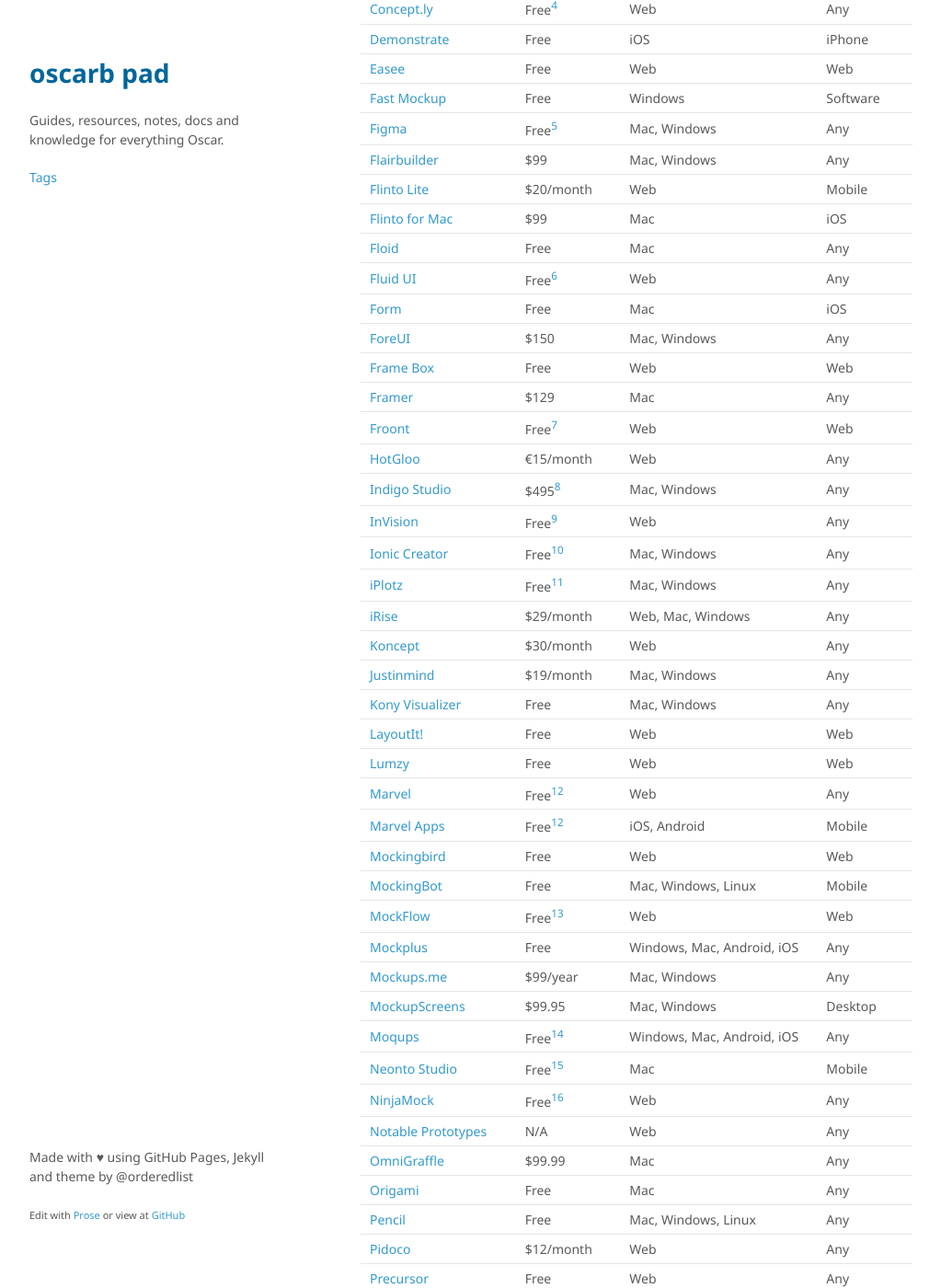
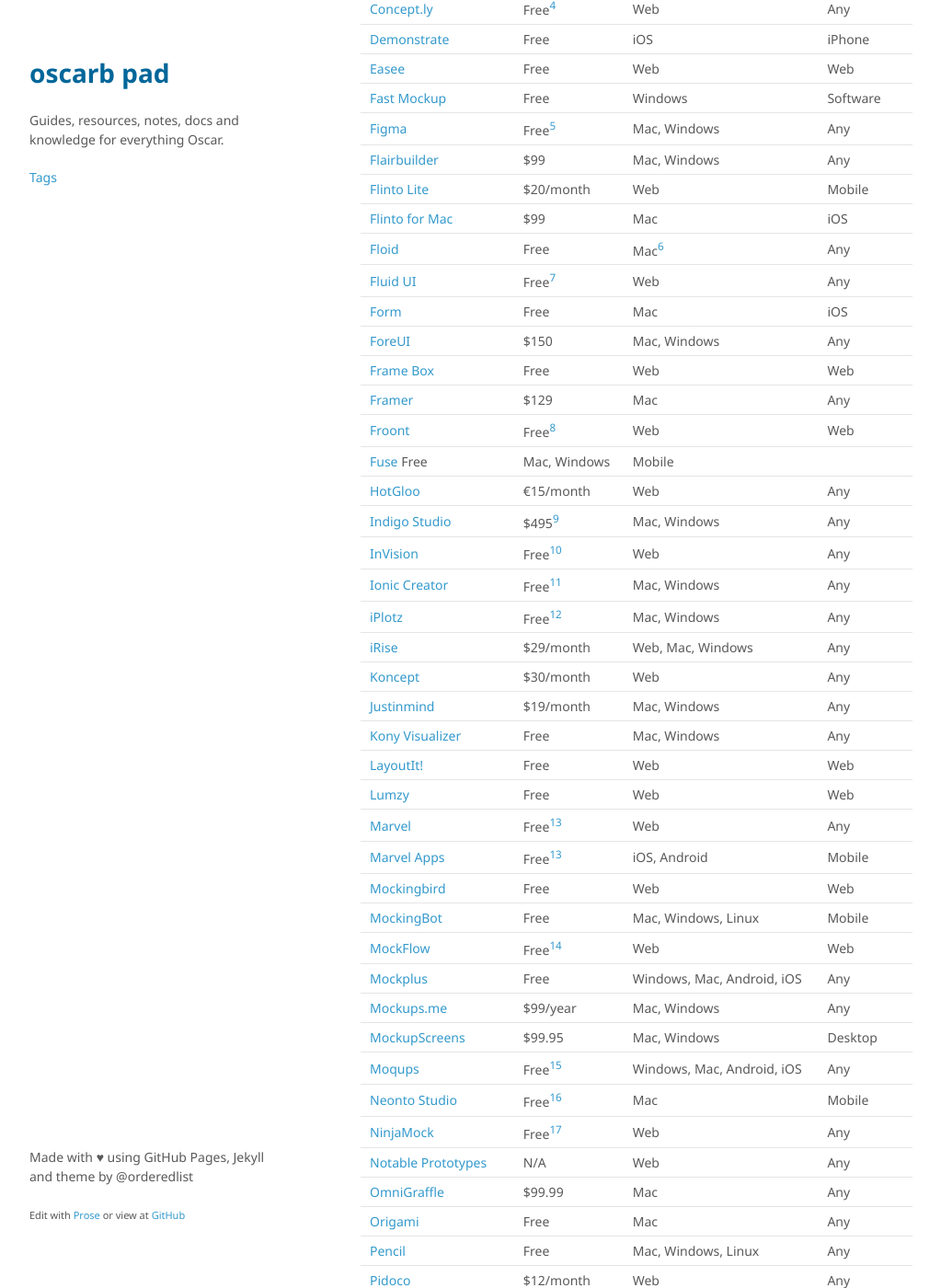
Before and after one commit to oscarb/pad, a Jekyll site: the page built from _docs/prototyping.md, in a window 1280 px wide and 1400 px high, scrolled down 507 px. Shown: the whole window at 92% size, without its empty margins (128-1151 px from the left). Built offline with Jekyll 4.4.1, drawn with Linux system fonts in a browser that asks for light colours; some web fonts are replaced; some of the changed text lies outside the part shown.

Commit message:
Updated prototyping.md

```diff
--- a/_docs/prototyping.md
+++ b/_docs/prototyping.md
@@ -32,13 +32,14 @@ Name | Lowest price | Platform | Protype for
 [Flairbuilder](http://flairbuilder.com/)  | $99 | Mac, Windows | Any
 [Flinto Lite](https://www.flinto.com/) | $20/month | Web | Mobile
 [Flinto for Mac](https://www.flinto.com/mac) | $99 | Mac | iOS
-[Floid](https://floid.io/) | Free | Mac | Any
+[Floid](https://floid.io/) | Free | Mac[^floid] | Any
 [Fluid UI](https://www.fluidui.com/) | Free[^fluid] | Web | Any
 [Form](http://www.relativewave.com/form/) | Free | Mac | iOS
 [ForeUI](http://www.foreui.com/) | $150 | Mac, Windows | Any
 [Frame Box](http://framebox.org/) | Free | Web | Web
 [Framer](https://framerjs.com/) | $129 | Mac | Any
 [Froont](http://froont.com/)  | Free[^froont] | Web | Web
+[Fuse](https://www.fusetools.com)  Free | Mac, Windows | Mobile
 [HotGloo](https://www.hotgloo.com/) | €15/month | Web | Any
 [Indigo Studio](http://www.infragistics.com/products/indigo-studio) | $495[^indigo] | Mac, Windows | Any
 [InVision](https://www.invisionapp.com/) | Free[^invision] | Web | Any
@@ -100,6 +101,7 @@ Name | Lowest price | Platform | Protype for
 [^canvasflip]: 1 prototype
 [^conceptly]: 2 projects
 [^figma]: Free through the end of 2016, always free for students.
+[^floid]: Plan to launch on Windows very soon
 [^fluid]: 1 project, 10 pages, No uploads, Wireframe library
 [^froont]: 1 project
 [^indigo]: Free Academic Licenses Available
```
